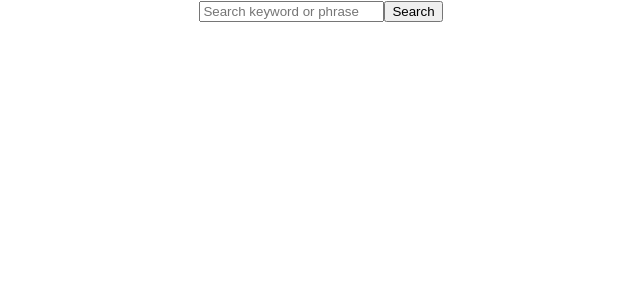
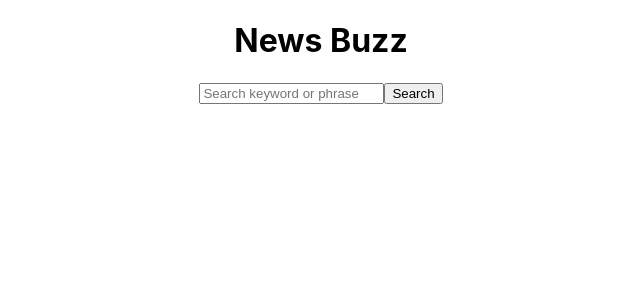
Before and after one commit to navdeepsta/news-buzz, a React (Create React App) app: page / in a window 1280 px wide. Shown: the top 300 px of the page, without its empty margins (319-959 px from the left). Built offline with nearby package versions, Linux system fonts and the light colour scheme.

Commit message:
Modify App.js to add home component

```diff
--- a/src/App.js
+++ b/src/App.js
@@ -4,6 +4,7 @@ import Home from './Home';
 function App() {
   return (
     <div className="App">
+      <h1>News Buzz</h1>
       <Home />
     </div>
   );
```
